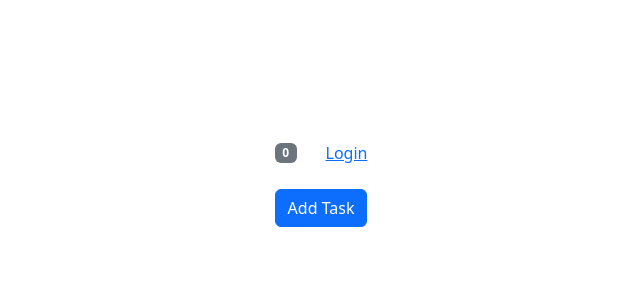
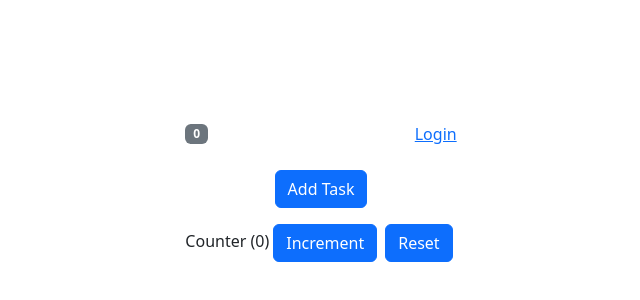
Before and after one commit to Motunrayo-O/react-playground, a React (Vite) app: page / in a window 1280 px wide. Shown: the part 212-512 px from the top of the page, without its empty margins (319-959 px from the left). Built offline with nearby package versions, Linux system fonts and the light colour scheme.

Commit message:
replace counter reducer with zustand

```diff
--- a/package.json
+++ b/package.json
@@ -22,7 +22,8 @@
     "react-hook-form": "^7.43.9",
     "react-icons": "^4.7.1",
     "react-router-dom": "^6.15.0",
-    "zod": "^3.20.6"
+    "zod": "^3.20.6",
+    "zustand": "^4.3.7"
   },
   "devDependencies": {
     "@types/jest": "^29.5.4",
--- a/src/App.tsx
+++ b/src/App.tsx
@@ -13,6 +13,7 @@ function App() {
       <TaskListProvider>
         <NavBar />
         <HomePage />
+        <Counter />
       </TaskListProvider>
     </AuthenticationProvider>
   );
--- a/src/components/state-management/counter/Counter.tsx
+++ b/src/components/state-management/counter/Counter.tsx
@@ -1,22 +1,16 @@
 import { useReducer, useState } from "react";
-import counterReducer from "./counterReducer";
+import useCounterStore from "./store";
 
 const Counter = () => {
-  const [value, dispatch] = useReducer(counterReducer, 0);
+  const { value, increment, reset } = useCounterStore();
 
   return (
     <div>
       Counter ({value})
-      <button
-        onClick={() => dispatch({ type: "increment" })}
-        className="btn btn-primary mx-1"
-      >
+      <button onClick={() => increment()} className="btn btn-primary mx-1">
         Increment
       </button>
-      <button
-        onClick={() => dispatch({ type: "reset" })}
-        className="btn btn-primary mx-1"
-      >
+      <button onClick={() => reset()} className="btn btn-primary mx-1">
         Reset
       </button>
     </div>
--- /dev/null
+++ b/src/components/state-management/counter/store.ts
@@ -0,0 +1,15 @@
+import { create } from "zustand";
+
+interface CounterStore {
+  value: number;
+  increment: () => void;
+  reset: () => void;
+}
+
+const useCounterStore = create<CounterStore>((set) => ({
+  value: 0,
+  increment: () => set((store) => ({ value: store.value + 1 })),
+  reset: () => set(() => ({ value: 0 })),
+}));
+
+export default useCounterStore;
```
Also changed, not shown: src/components/state-management/counter/counterReducer.ts (deleted, +0 -15 lines), 1 other file (tests, documents, lock files or other folders).
